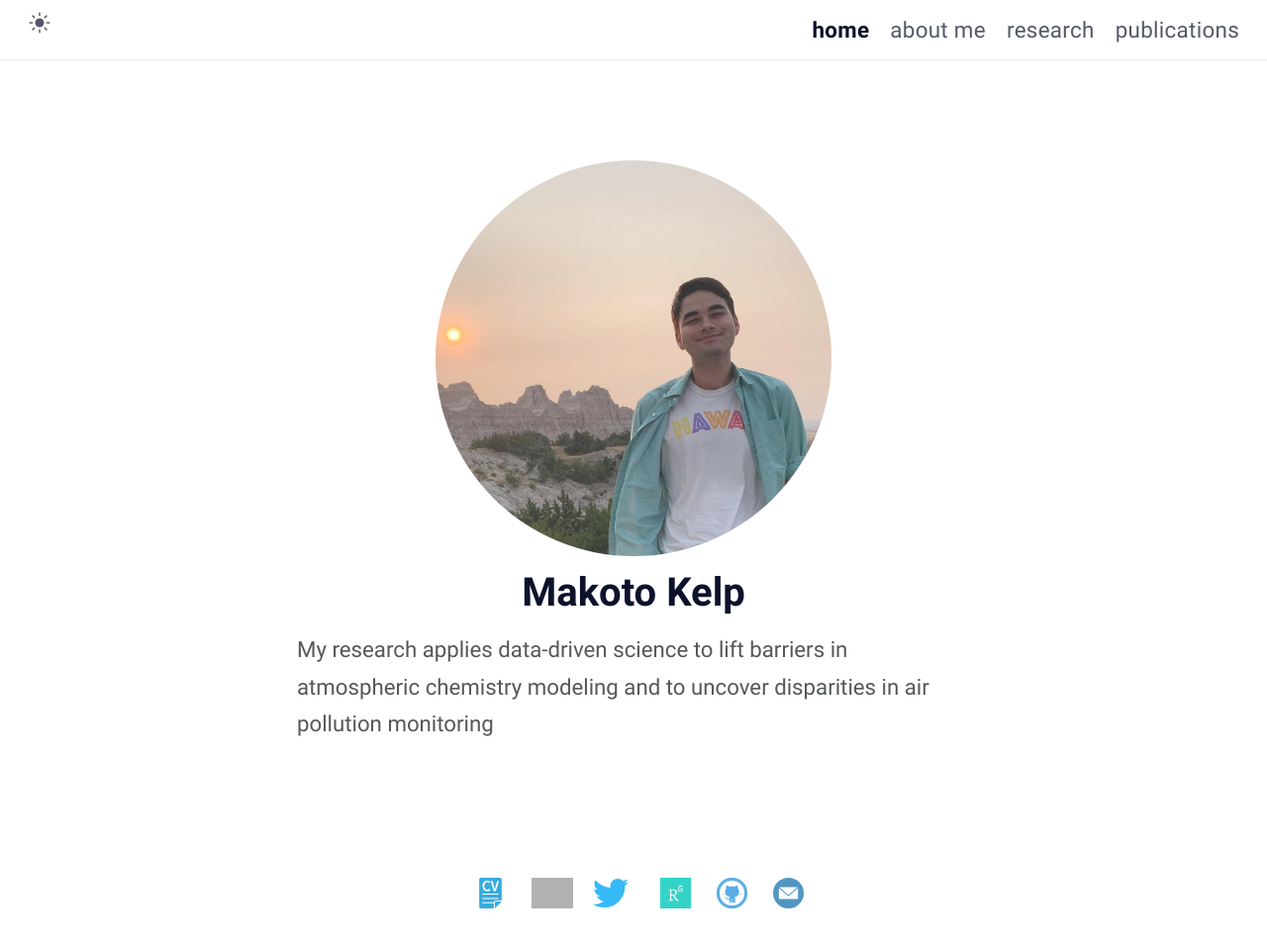
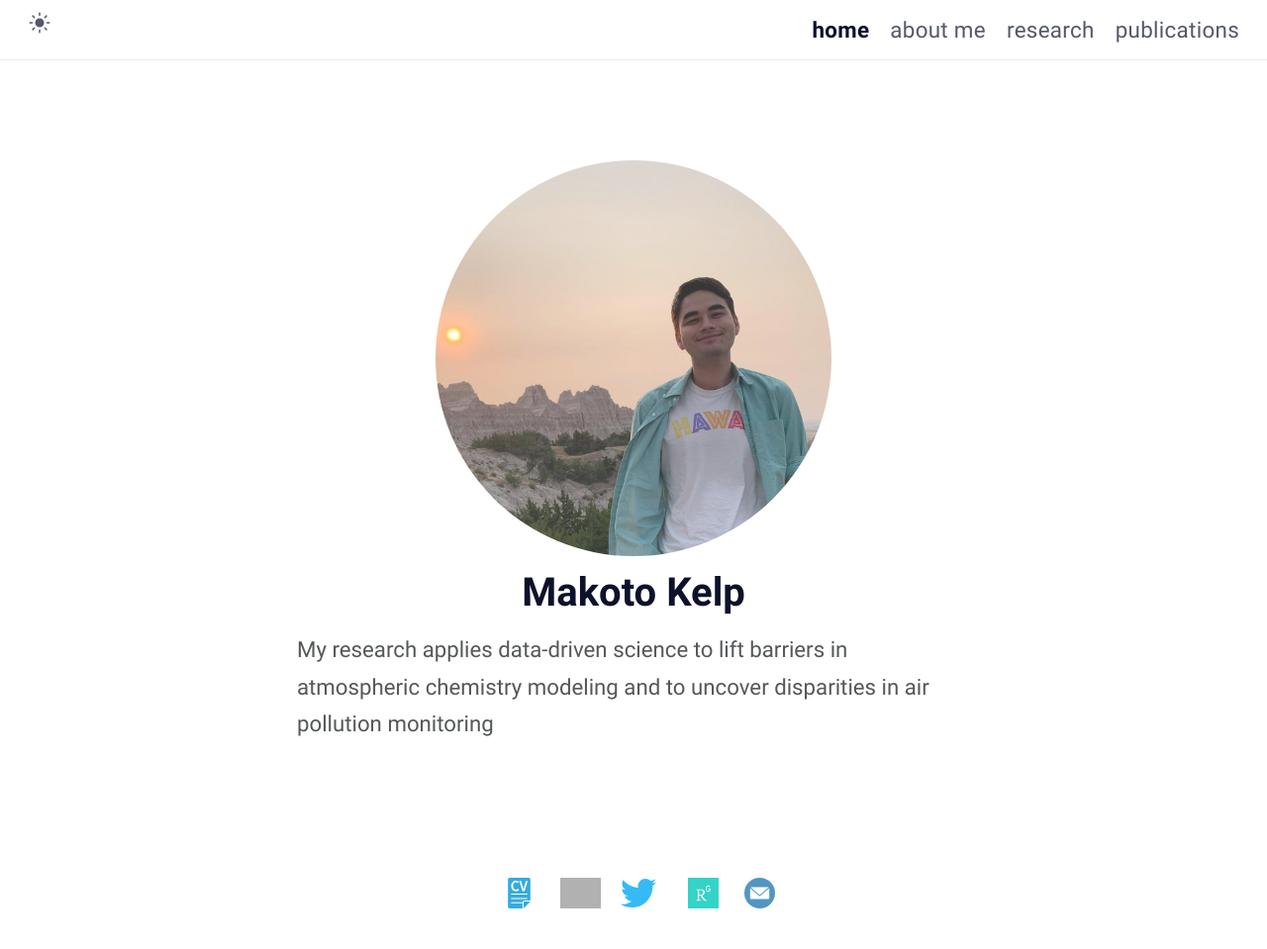
Before and after one commit to mkelp/mkelp.github.io, a Jekyll site: the page built from index.md, in a window 1280 px wide. Shown: the whole page at 99% size. Built offline with Jekyll 4.4.1, drawn with Linux system fonts in a browser that asks for light colours; grey boxes are pictures that could not be loaded.

Commit message:
cv page6

```diff
--- a/_includes/footer.html
+++ b/_includes/footer.html
@@ -18,9 +18,9 @@
     <img src="assets/img/RG.jpeg" style =
     "height: 31px; margin-left: 12px" class="social-icon"></a>
 
-  <a class="footer_item" href="https://github.com/mkelp/" target="_blank" rel="noreferrer noopener">
+  <!-- <a class="footer_item" href="https://github.com/mkelp/" target="_blank" rel="noreferrer noopener">
     <img src="assets/img/icon.github.color.png" style=
-    "height: 31px; margin-left: 12px" class="social-icon"></a>
+    "height: 31px; margin-left: 12px" class="social-icon"></a> -->
 
   <a class="footer_item" href="mailto:mkelp@g.harvard.edu" target="_blank" rel="noreferrer noopener">
     <img src="assets/img/icon.email.color.svg" fallbacksrc="assets/img/icon.email.color.png" style=
```
Also changed, not shown: assets/img/icon.cv.jpg (deleted).
